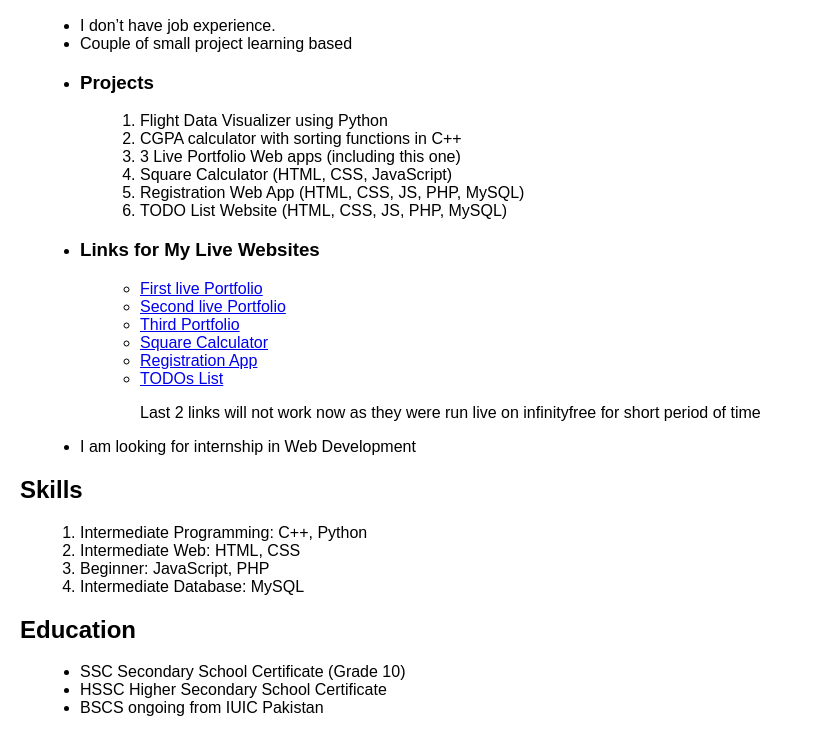
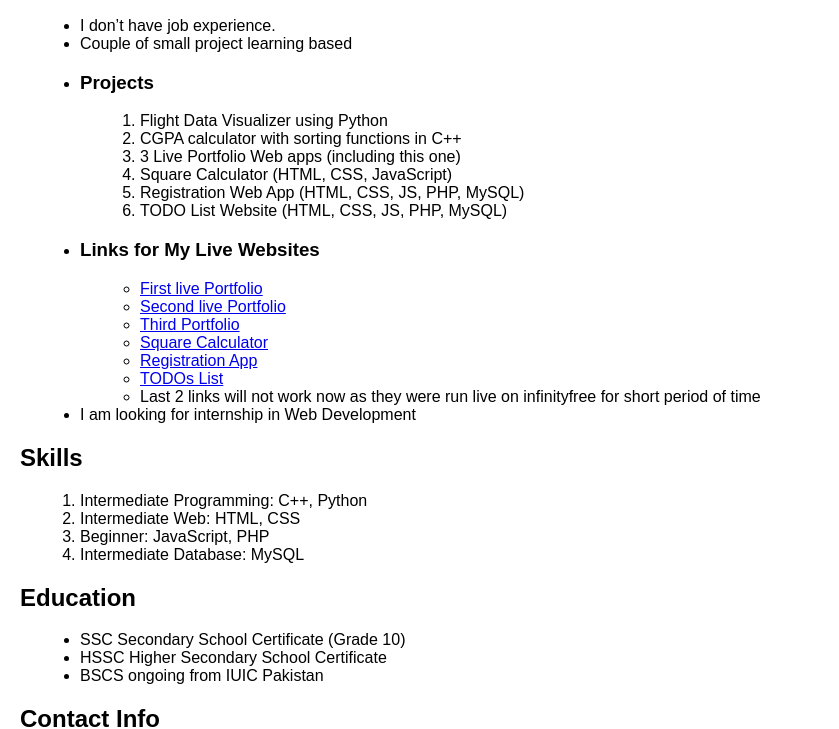
Before and after one commit to AliKhan887/My-Portfolio, a plain HTML site: page index.html in a window 1280 px wide. Shown: the part 111-840 px from the top of the page, without its empty margins (0-839 px from the left). Drawn offline with Linux system fonts and the light colour scheme.

Commit message:
index.html

```diff
--- a/index.html
+++ b/index.html
@@ -55,7 +55,7 @@
         <li><a href="https://alikhan887.github.io/Web-Quiz/">Square Calculator</a></li>
         <li><a href="http://Ali.fwh.is">Registration App</a></li>
         <li><a href="http://todos123.fwh.is">TODOs List</a></li>
-        <p>Last 2 links will not work now as they were run live on infinityfree for short period of time  </p>
+        <li>Last 2 links will not work now as they were run live on infinityfree for short period of time  </li>
       </ul>
     </li>
     <li>I am looking for internship in Web Development</li>
```
